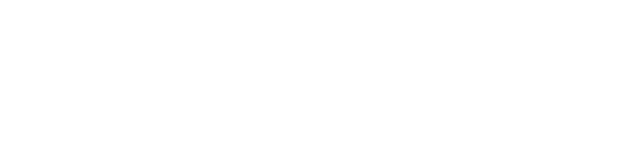
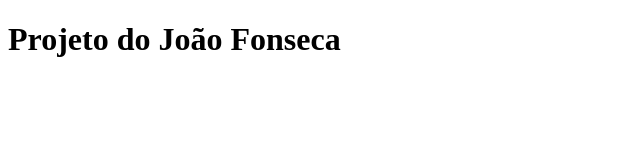
Before and after one commit to brunopirizoliveira/cursogit, a plain HTML site: page index.html in a window 1280 px wide. Shown: the whole page, without its empty margins (0-640 px from the left). Drawn offline with Linux system fonts and the light colour scheme.

Commit message:
Alterei h1

```diff
--- a/index.html
+++ b/index.html
@@ -5,5 +5,7 @@
 <head>
     <title>Curso Git</title>
 </head>
-<body></body>
+<body>
+    <h1>Projeto do João Fonseca</h1>
+</body>
 </html>
```
